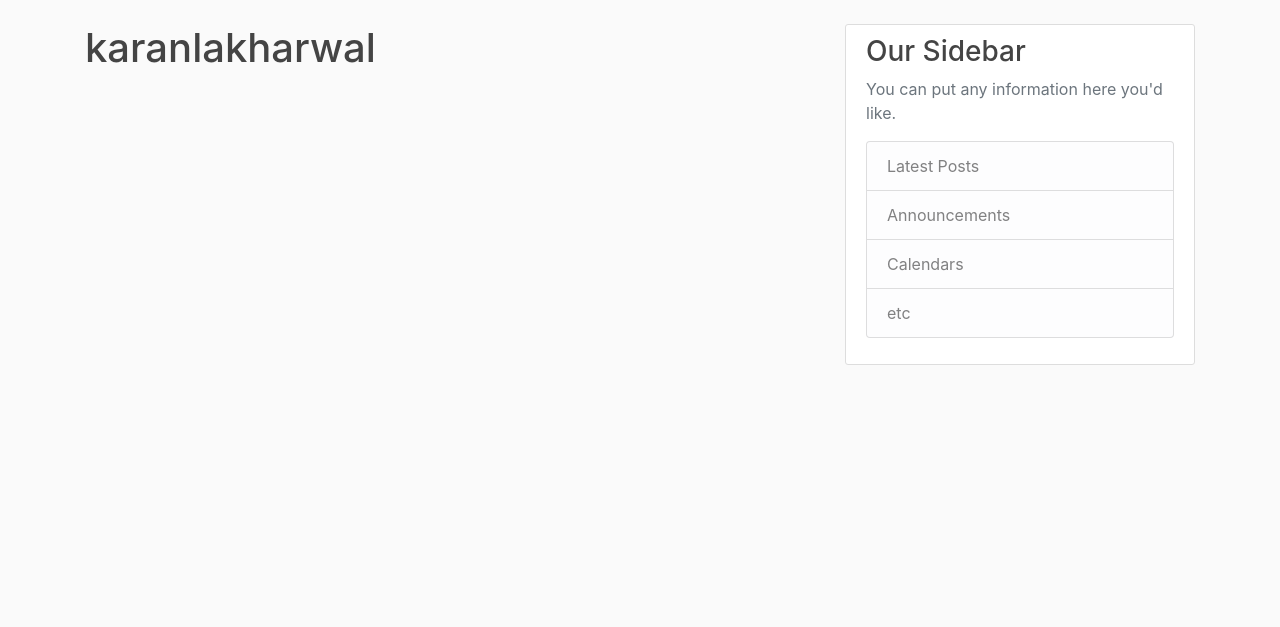
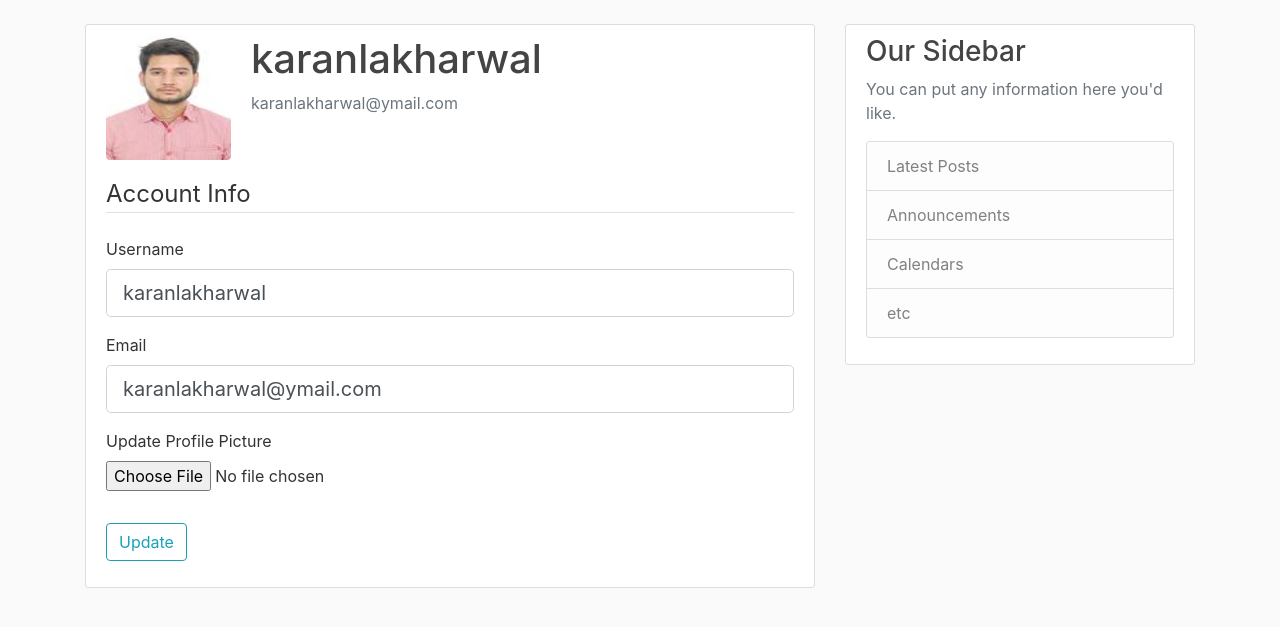
Before and after one commit to karanlakharwal5/Flask-Blog, a Flask app: page /account in a window 1280 px wide. Shown: the part 56-683 px from the top of the page. Run offline with Flask 2, Linux system fonts and the light colour scheme; a user stored in the database is signed in; some libraries are stand-ins or nearby versions.

Commit message:
user account editor and profile picture feature added

```diff
--- a/FlaskBlog/forms.py
+++ b/FlaskBlog/forms.py
@@ -1,4 +1,6 @@
 from flask_wtf import FlaskForm
+from flask_wtf.file import FileField, FileAllowed
+from flask_login import current_user
 from wtforms import StringField, PasswordField, SubmitField, BooleanField
 from wtforms.validators import DataRequired, Length, Email, EqualTo, ValidationError
 from FlaskBlog.models import User
@@ -28,3 +30,22 @@ class LoginForm(FlaskForm):
     password = PasswordField(validators=[DataRequired()])
     remember = BooleanField('Remember Me')
     submit = SubmitField('Login')
+
+
+class UpdateAccountForm(FlaskForm):
+    username = StringField('Username', validators=[DataRequired(), Length(min=2, max=20)])
+    email = StringField('Email', validators=[DataRequired(), Email()])
+    picture = FileField("Update Profile Picture",validators=[FileAllowed(['jpg','png','jpeg'])])
+    submit = SubmitField('Update')
+
+    def validate_username(self,username):
+        if username.data != current_user.username:
+            user = User.query.filter_by(username=username.data).first()
+            if user:
+                raise ValidationError('That username is already taken. Please choose another one.')
+
+    def validate_email(self,email):
+        if email.data != current_user.email:
+            user = User.query.filter_by(email=email.data).first()
+            if user:
+                raise ValidationError('That email is alreadyd taken. Please choose another one.')
--- a/FlaskBlog/models.py
+++ b/FlaskBlog/models.py
@@ -12,7 +12,7 @@ class User(db.Model, UserMixin):
     id = db.Column(db.Integer, primary_key=True)
     username = db.Column(db.String(20), unique=True, nullable=False)
     email = db.Column(db.String(120), unique=True, nullable=False)
-    image_file = db.Column(db.String(20), nullable=False, default='default.jpeg')
+    image_file = db.Column(db.String(20), nullable=False, default='default.jpg')
     password = db.Column(db.String(60), nullable=False)
     posts = db.relationship('Post', backref='author', lazy=True)
 
--- a/FlaskBlog/routes.py
+++ b/FlaskBlog/routes.py
@@ -1,6 +1,9 @@
+import os
+import secrets
+from PIL import Image
 from flask import render_template, url_for, flash, redirect, request
 from FlaskBlog import app, db, bcrypt
-from FlaskBlog.forms import RegistrationForm, LoginForm
+from FlaskBlog.forms import RegistrationForm, LoginForm, UpdateAccountForm
 from FlaskBlog.models import User, Post
 from flask_login import login_user, current_user, logout_user, login_required
 
@@ -69,7 +72,39 @@ def logout():
     return redirect(url_for('home'))
 
 
-@app.route('/account')
+
+def save_picture(form_picture):
+    random_hex = secrets.token_hex(8)
+    _, f_ext = os.path.splitext(form_picture.filename)
+    picture_fn = random_hex + f_ext
+    picture_path = os.path.join(app.root_path,'static/profile_pics',picture_fn)
+    output_size = (125,125)
+    i = Image.open(form_picture)
+    i.thumbnail(output_size)
+
+    i.save(picture_path)
+
+    return picture_fn
+
+
+@app.route('/account',methods=['GET', 'POST'])
 @login_required
 def account():
-    return render_template('account.html', title='Account')
+    form = UpdateAccountForm()
+    if form.validate_on_submit():
+        if form.picture.data:
+            old_pic = current_user.image_file
+            picture_file = save_picture(form.picture.data)
+            current_user.image_file = picture_file
+            if old_pic != 'default.jpg':
+                os.remove(os.path.join(app.root_path, 'static/profile_pics', old_pic))
+        current_user.username = form.username.data
+        current_user.email = form.email.data
+        db.session.commit()
+        flash ("Your account has been updated!","success")
+        return redirect(url_for('account'))
+    elif request.method == "GET":
+        form.username.data = current_user.username
+        form.email.data = current_user.email
+    image_file = url_for('static',filename='profile_pics/' + current_user.image_file)
+    return render_template('account.html', title='Account',image_file=image_file,form=form)
--- a/FlaskBlog/templates/account.html
+++ b/FlaskBlog/templates/account.html
@@ -1,4 +1,57 @@
 {% extends 'layout.html' %}
 {% block content %}
-    <h1>{{ current_user.username }}</h1>
+    <div class="content-section">
+        <div class="media">
+            <img class="rounded account-img" src="{{ image_file }}">
+            <div class="media-body">
+                <h2 class="account-heading">{{ current_user.username }}</h2>
+                <p class="text-secondary">{{ current_user.email }}</p>
+            </div>
+        </div>
+            <form method='POST',action='' enctype="multipart/form-data">
+                {{ form.hidden_tag() }}
+                <fieldset class='form-group'>
+                    <legend class="border-bottom mb-4">Account Info</legend>
+                    <div class="form-group">
+                        {{ form.username.label(class="form-control-label") }}
+
+                        {% if form.username.errors %}
+                            {{ form.username(class="form-control form-control-lg is-invalid") }}
+                            <div class="invalid-feedback">
+                                {% for error in form.username.errors %}
+                                    <span>{{ error }}</span>
+                                {% endfor %}
+                            </div>
+                        {% else %}
+                            {{ form.username(class="form-control form-control-lg") }}
+                        {% endif %}
+                    </div>
+                    <div class="form-group">
+                        {{ form.email.label(class="form-control-label") }}
+                        {% if form.email.errors %}
+                            {{ form.email(class="form-control form-control-lg is-invalid") }}
+                            <div class="invalid-feedback">
+                                {% for error in form.email.errors %}
+                                    <span>{{ error }}</span>
+                                {% endfor %}
+                            </div>
+                        {% else %}
+                            {{ form.email(class="form-control form-control-lg") }}
+                        {% endif %}
+                    </div>
+                    <div class="form-group">
+                        {{ form.picture.label() }}
+                        {{ form.picture(class="form-control-file") }}
+                        {% if form.picture.errors %}
+                            {% for error in form.picture.errors %}
+                                <span class="text-danger"> {{ error }} </span></br>
+                            {% endfor %}
+                        {% endif %}
+                    </div>
+                </fieldset>
+                    <div class="form-group">
+                        {{ form.submit(class="btn btn-outline-info") }}
+                    </div>
+            </form>
+    </div>
 {% endblock content %}
```
Also changed, not shown: FlaskBlog/bk_site.db (added), FlaskBlog/site.db, FlaskBlog/static/profile_pics/55d505c56f60ac63.jpeg (added), FlaskBlog/static/profile_pics/74ffefcb24b10deb.jpeg (added), FlaskBlog/static/profile_pics/bkup_default.jpg (added), FlaskBlog/static/profile_pics/dc3a2954a4cca0fe.jpeg (added), FlaskBlog/static/profile_pics/default.jpg (added), FlaskBlog/static/profile_pics/e3b59587e0908daf.jpeg (added).
